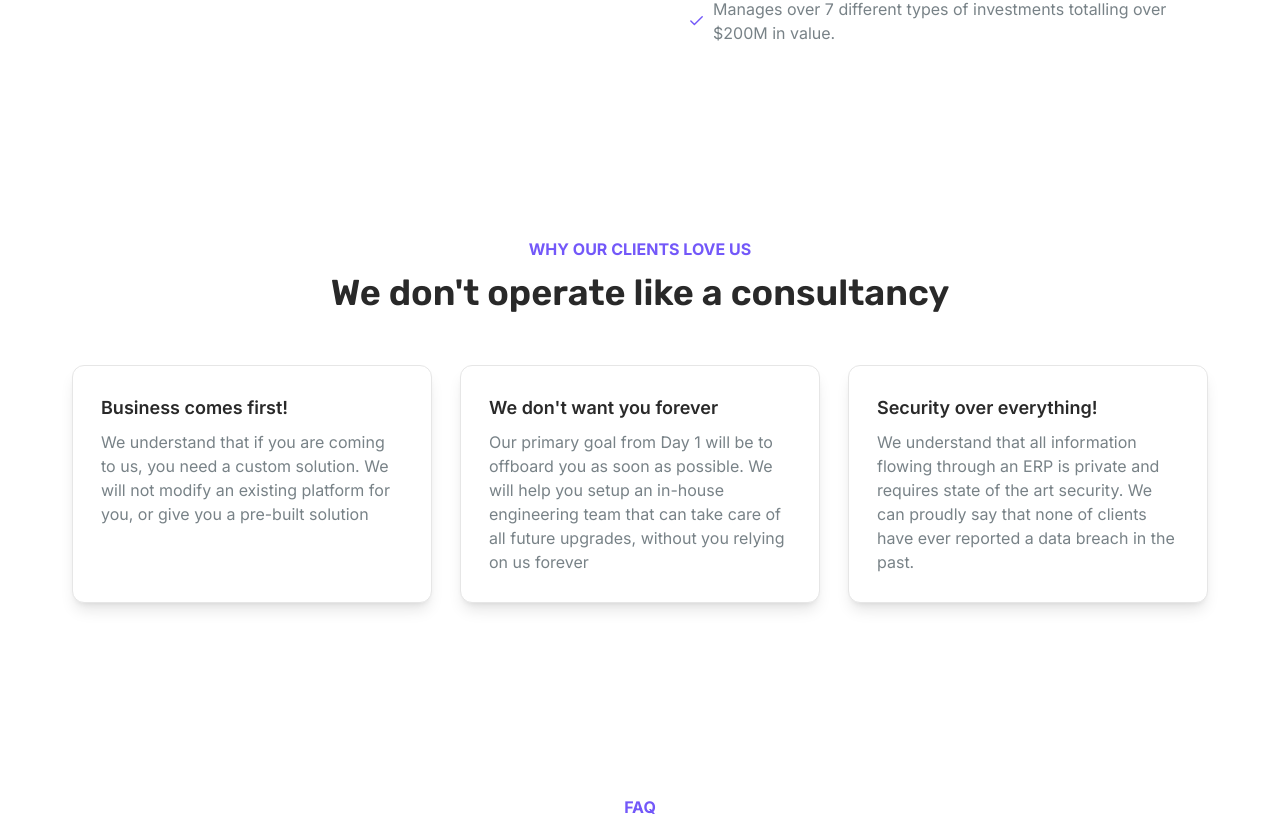
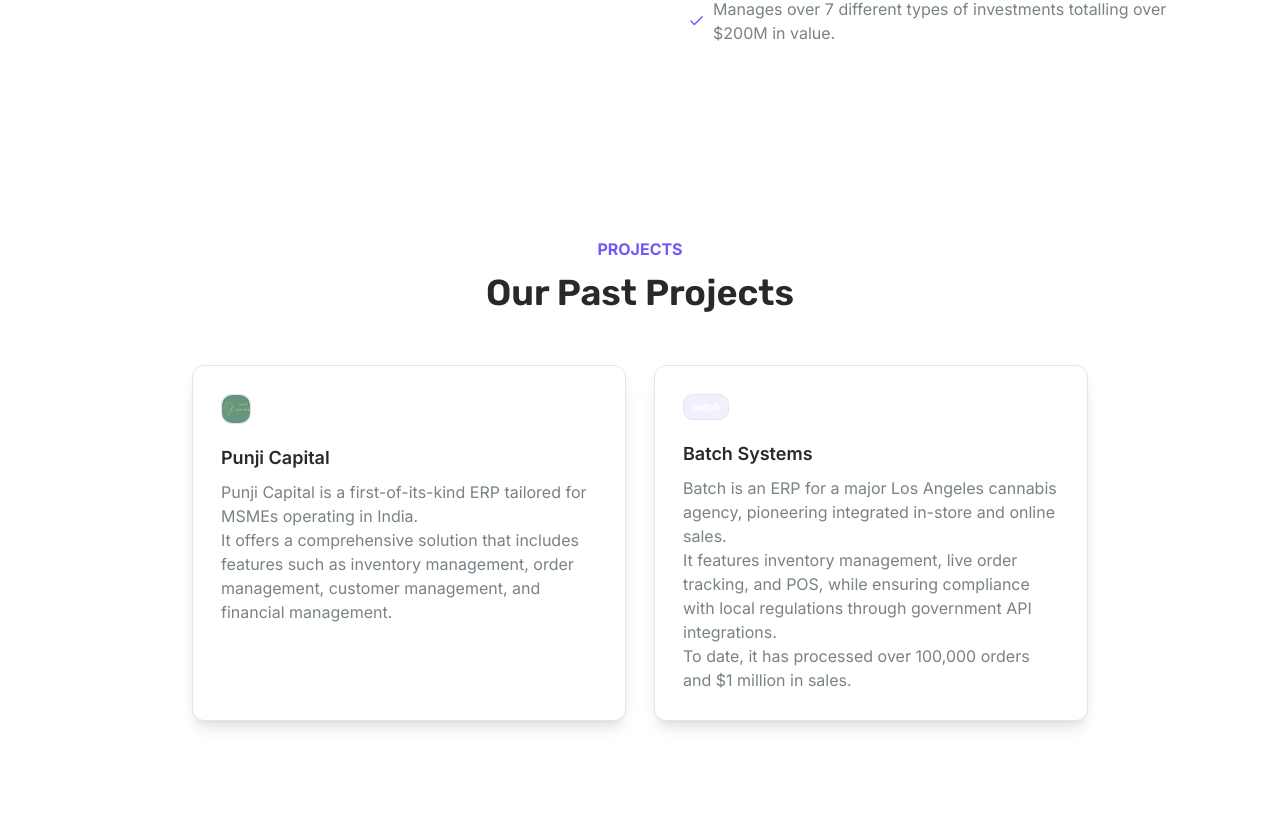
Before and after one commit to pranav-singhal/consolelabs-landing, a Next.js app: page / in a window 1280 px wide. Shown: the part 2787-3603 px from the top of the page. Built offline with nearby package versions, Linux system fonts and the light colour scheme.

Commit message:
added past projects

```diff
--- a/src/app/page.tsx
+++ b/src/app/page.tsx
@@ -6,6 +6,7 @@
 import { Header } from "@/components/header";
 import { Hero } from "@/components/hero";
 import { Technologies } from "@/components/technologies";
+import { PastProjects } from "../components/past-projects";
 
 export default function Home() {
   return (
@@ -15,6 +16,7 @@
       <Technologies />
       <FeaturesSection />
       <DragonflyFeature />
+      <PastProjects />
       {/* <FeatureWithImageLeft /> */}
       <Features />
 
--- /dev/null
+++ b/src/components/past-projects.tsx
@@ -0,0 +1,49 @@
+import { Card, CardContent } from "@/components/ui/card";
+import Image from "next/image";
+
+export function PastProjects() {
+    return (
+        <section className="container flex flex-col items-center gap-6 py-24 sm:gap-7">
+            <div className="flex flex-col gap-3">
+                <span className="font-bold uppercase text-primary text-center">Projects</span>
+                <h2 className="font-heading text-3xl font-semibold sm:text-4xl text-center">
+                    Our Past Projects
+                </h2>
+            </div>
+
+            <div className="mt-6 grid auto-rows-fr grid-cols-1 gap-7 sm:grid-cols-2 max-w-4xl mx-auto">
+                <Card className="shadow-lg">
+                    <CardContent className="flex flex-col items-start gap-5 p-7">
+                        <div className="inline-flex items-center justify-center rounded-md border border-border bg-secondary">
+                            <Image src="/images/punji.png" alt="Punji Capital" width={28} height={28} className="rounded-md" />
+                        </div>
+                        <div>
+                            <h4 className="mb-2 text-lg font-semibold text-foreground">Punji Capital</h4>
+                            <p className="text-muted-foreground">
+                                Punji Capital is a first-of-its-kind ERP tailored for MSMEs operating in India.<br />
+                                It offers a comprehensive solution that includes features such as inventory management,
+                                order management, customer management, and financial management.
+                            </p>
+                        </div>
+                    </CardContent>
+                </Card>
+                <Card className="shadow-lg">
+                    <CardContent className="flex flex-col items-start gap-5 p-7">
+                        <div className="inline-flex items-center justify-center rounded-md border border-border bg-secondary p-2">
+                            <Image src="/images/batch.png" alt="Batch" width={28} height={28} className="rounded-md" />
+                        </div>
+                        <div>
+                            <h4 className="mb-2 text-lg font-semibold text-foreground">Batch Systems</h4>
+                            <p className="text-muted-foreground">
+                                Batch is an ERP for a major Los Angeles cannabis agency, pioneering integrated in-store and online sales.  <br />
+                                It features inventory management, live order tracking, and POS, while ensuring compliance with local regulations through government API integrations.
+                                <br />
+                                To date, it has processed over 100,000 orders and $1 million in sales.
+                            </p>
+                        </div>
+                    </CardContent>
+                </Card>
+            </div>
+        </section>
+    );
+}
```
Also changed, not shown: public/images/batch.png (added), public/images/punji.png (added).
